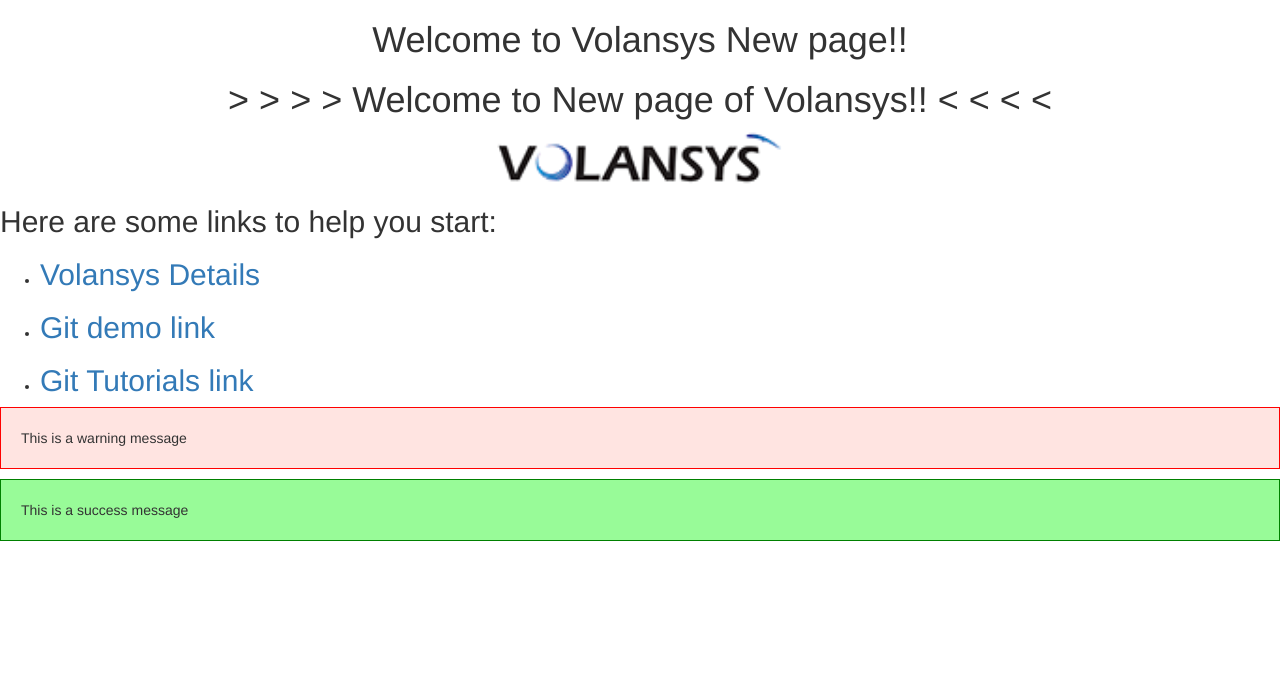
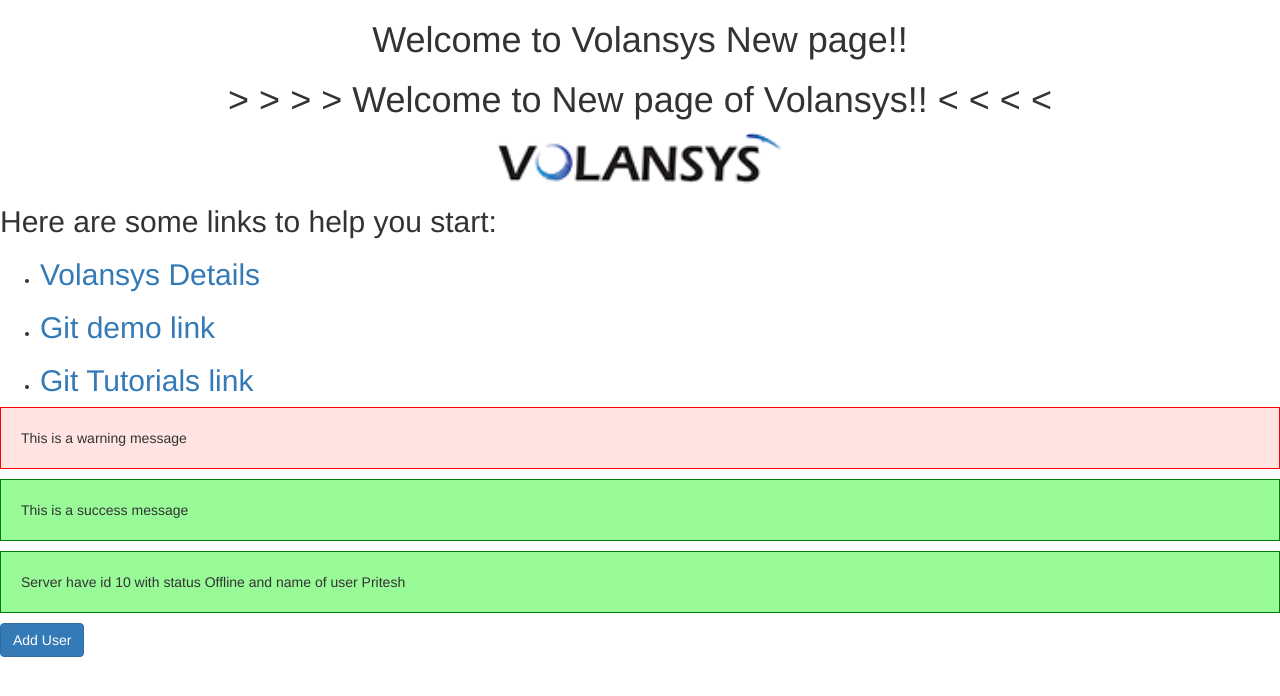
Before and after one commit to pritesh-volansys/testproject, an Angular app: page / in a window 1280 px wide. Shown: the top 696 px of the page. Built offline with nearby package versions, Linux system fonts and the light colour scheme.

Commit message:
Add string builder and button

```diff
--- a/src/app/success-alert/success-alert.component.html
+++ b/src/app/success-alert/success-alert.component.html
@@ -1 +1,3 @@
 <p>This is a success message</p>
+<p>{{'Server'}} have id {{serverid}} with status {{serverstatus}} and name of user {{getserverName()}} </p>
+<button class="btn btn-primary">Add User</button>
--- a/src/app/success-alert/success-alert.component.ts
+++ b/src/app/success-alert/success-alert.component.ts
@@ -6,6 +6,14 @@
   styleUrls: ['./success-alert.component.css']
 })
 export class SuccessAlertComponent implements OnInit {
+serverid = 10;
+serverstatus = "Offline";
+User = "Pritesh";
+
+getserverName(){
+return this.User;
+}
+
 
   constructor() { }
 
```
